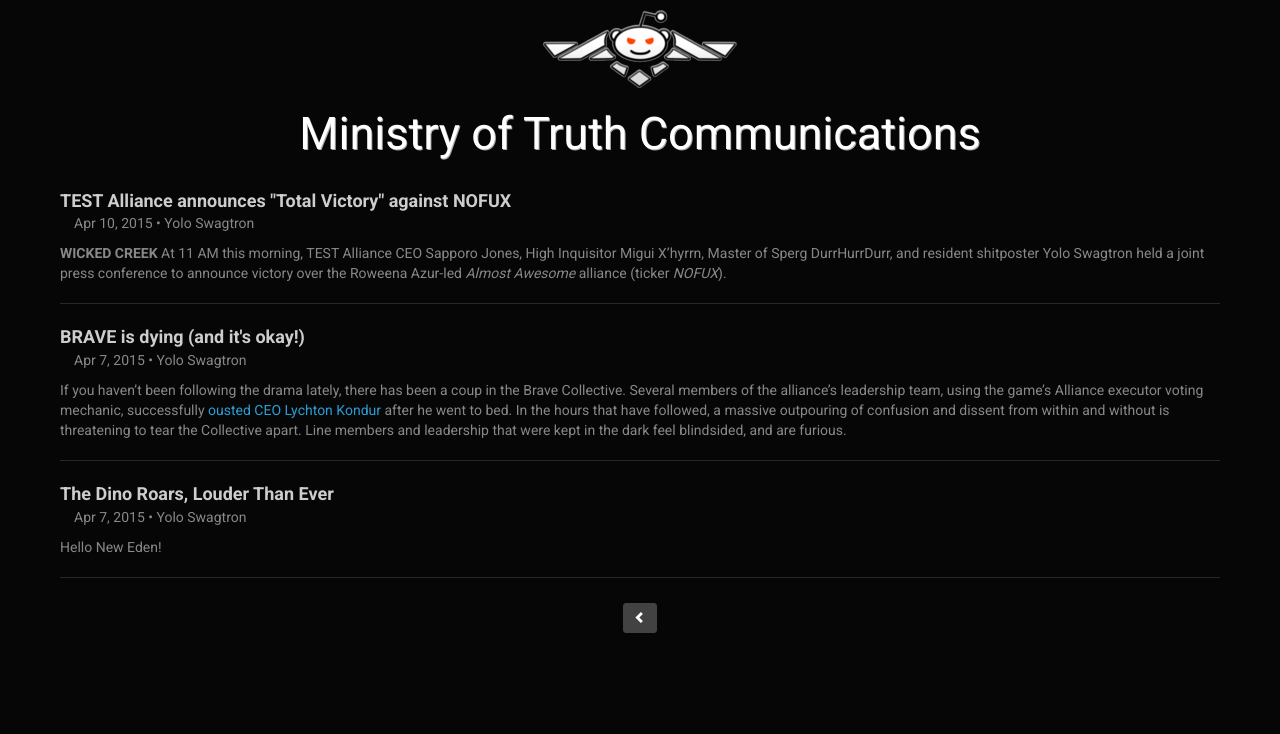
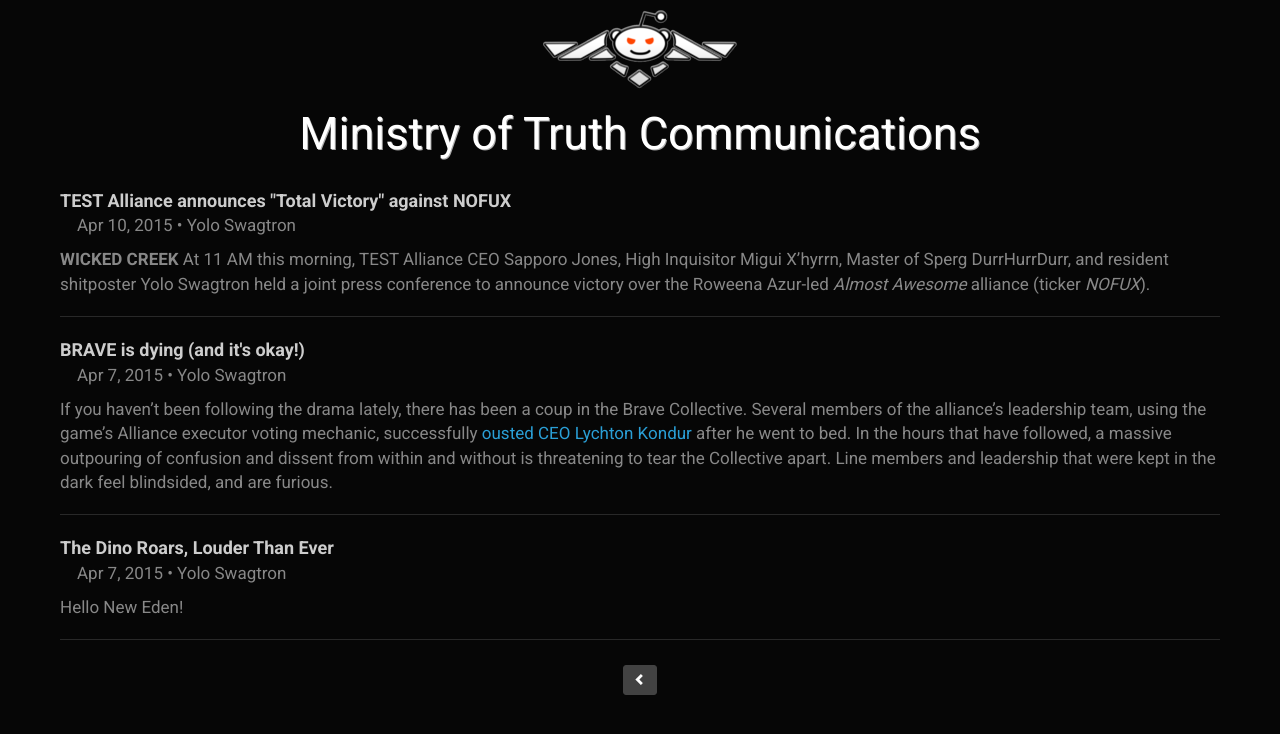
Before and after one commit to Dran-Arcana/dredditisrecruiting.github.io, a Jekyll site: the page built from posts.html, in a window 1280 px wide. Shown: the top 734 px of the page. Built offline with Jekyll 4.4.1, drawn with Linux system fonts in a browser that asks for light colours; nearby versions of some CDN libraries; library files that are not in the unit come from our copies.

Commit message:
Made posts more readable.

```diff
--- a/css/main.css
+++ b/css/main.css
@@ -46,9 +46,13 @@ html body {
 .blog-content .imgP {
     width: 100%;
     text-align: center;
+    padding-top: 2em;
+    padding-bottom: 2em;
 }
-.blog-content .imgP img {
 
+.blog-content p,
+.blog-content blockquote {
+    font-size: 17px;
 }
 
 .post-link {
```
